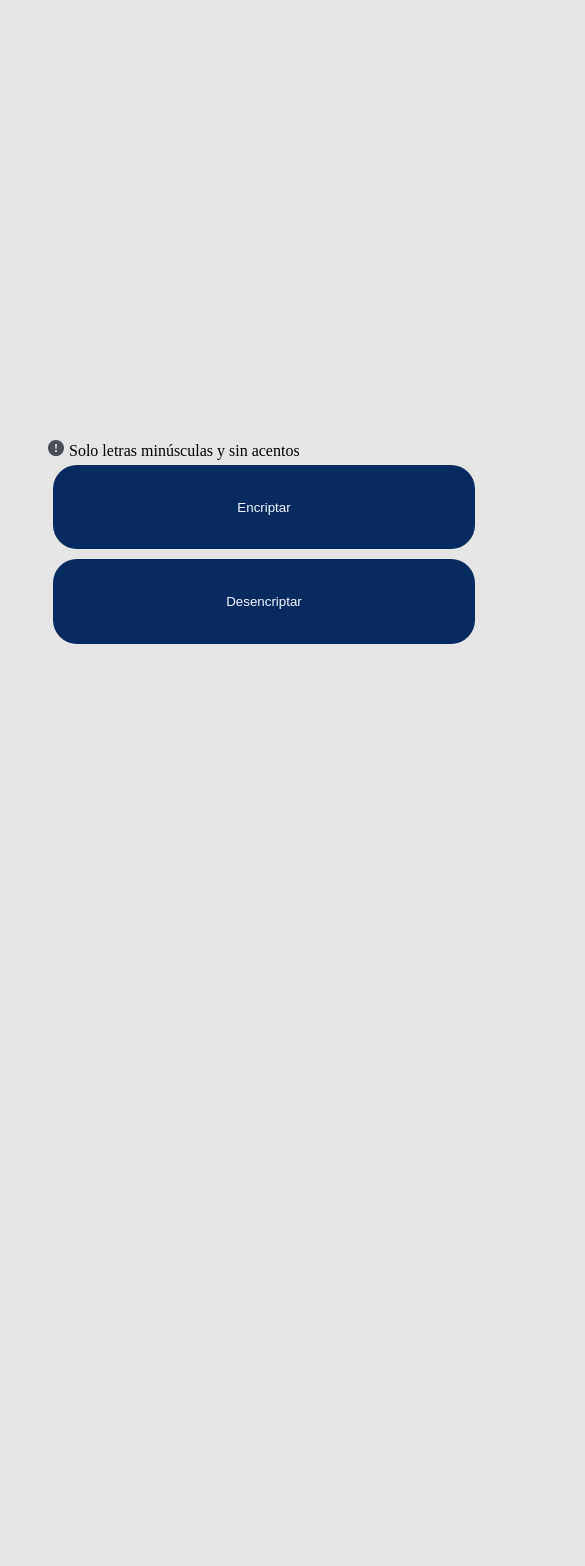
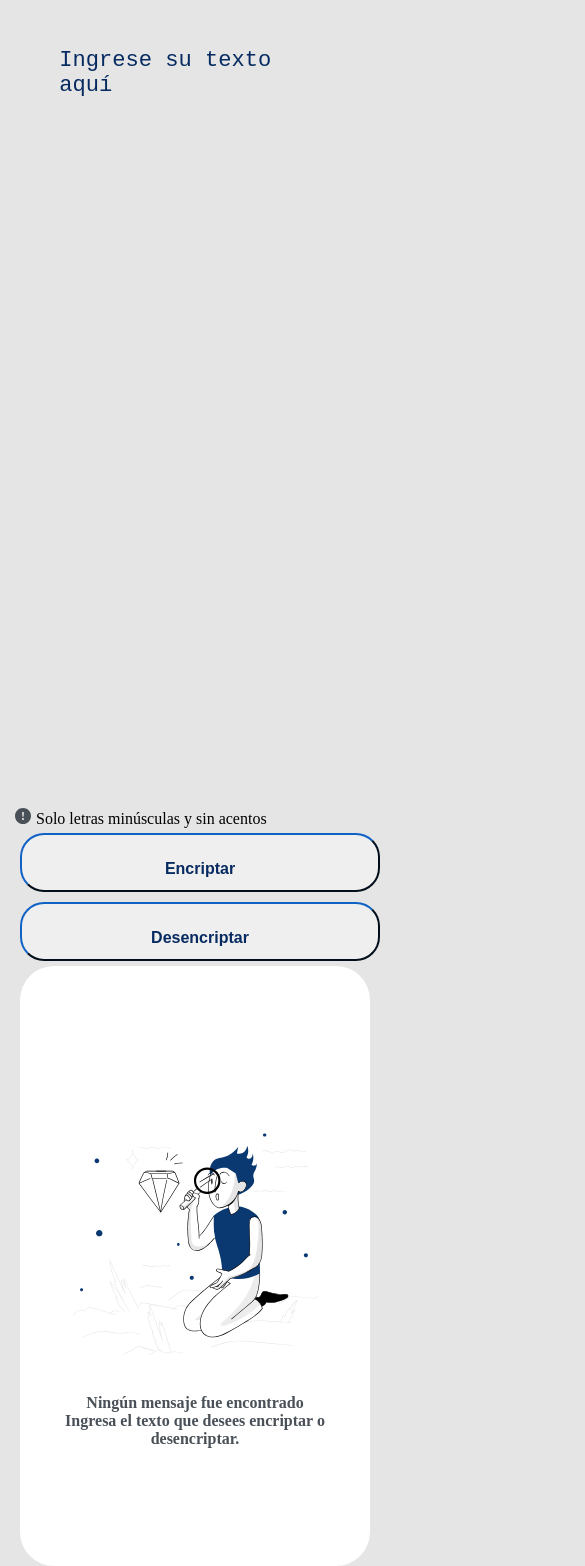
Before and after one commit to ciloachamin/Alura-Latam, a plain HTML site: page Encriptacion/index.html in a window 390 px wide. Shown: the part 112-1678 px from the top of the page, 585 px wide, since content can reach past the window. Before the commit the page ends 844 px from the top, so only its background shows below. Drawn offline with Linux system fonts and the light colour scheme.

Commit message:
Add funcionality with javaScript

```diff
--- a/Encriptacion/css/styles.css
+++ b/Encriptacion/css/styles.css
@@ -2,11 +2,15 @@
     box-sizing: border-box;
     margin: 0;
     padding: 0;
+    max-width: 1500px;
+    margin: 0 auto;
+
 }
 body{
     background-color: #E5E5E5;
     margin-top: 2em;
 }
+
 main{
     display: flex;
     align-items: stretch;
@@ -15,60 +19,149 @@ main{
 section{
     margin: 1em;
 }
+
 .salida-texto{
     background-color: white;
     border-radius: 34px;
-    width: 400px;
+    width: 350px;
+    height: 600px;
+    display: flex;
+    flex-direction: column;
+    justify-content: space-evenly;
+    align-items: center;
+}
+.salida-text{
+    background-color: white;
+    border-radius: 34px;
     overflow: auto;
+    width: 350px;
 }
 
-.salida-texto p{
-    background-color: white;
+#text-result{
     margin: 10px;
     font-size: 1.25em;
+    color: #495057;
+}
+
+
+.salida-texto p{
+    font-size: 1em;
     font-weight: bold;
     text-align: center;
+    color: #495057;
 }
+
 .items:before{
     content:url(../asserts/img/bi_exclamation-circle-fill.svg);
     margin-right: 5px;
 }
-img {
-    display: block;
-    width: 60%;
-    margin-left: auto;
-    margin-right: auto;
+.content-img{
+    width: auto;
+    height: 300px;
+    display: flex;
+    justify-content: space-evenly;
 
-  }
-.img-salida{
-    margin-top: 6em;
+
+}
+.img-salida  {
+    width: 70%;
+
+}
+
+.ingreso-texto{
+    margin: auto;
 }
 textarea{
     background-color: #E5E5E5;
     width: 650px;
+    resize: none;
+    outline:none;
+    border: none;
     height: 500px;
-    border: none;
+    color: #072B61;
+    font-size: 2em;
+    padding: 2em;
 }
 textarea::placeholder {
     color: #072B61;
-    font-size: 2em;
-    margin-top: 3em;
 }
 
 .btn{
+    border-color:   #0A3871;
+    color: #072B61;
+    border-radius: 24px;
+    width: 50vh;
+    height: 10vh;
+    margin: 5px;
+    padding: 25px;
+    text-align: center;
+    font-size: 1em;
+    font-weight: bolder;
+}
+.btn-copiar{
+    width: 100%;
+}
+.btn:hover{
     background-color: #072B61;
     color: aliceblue;
     border: none;
-    width: 50vh;
-    height: 10vh;
-    border-radius: 24px;
-    margin: 5px;
 }
-.btn-copiar{
-    background-color: aliceblue;
-    border-color:   #072B61;
-    width: 50vh;
-    height: 10vh;
-    border-radius: 24px;
-    margin: 5px;
+
+@media only screen and (max-width: 1200px) {
+    main{
+        display: flex;
+        flex-direction: column;
+        justify-content: space-evenly;
+
+    }
+    textarea{
+        width: 100%;
+        height: 800px;
+    }
+    .btn{
+        width: 30vh;
+        height: 7vh;
+    }
+
+    .salida-texto{
+        margin: 10%;
+        width: auto;
+    }
 }
+@media only screen and (max-width: 900px) {
+
+    .btn{
+        width: 100%;
+    }
+    .ingreso-texto{
+        margin: 15px;
+    }
+
+
+}
+
+
+
+
+
+@media only screen and (max-width: 450px) {
+    main{
+        display: flex;
+        flex-direction: column;
+        justify-content: space-evenly;
+    }
+    textarea{
+        width: 360px;
+        font-size: 1.7em;
+    }
+    .ingreso-texto{
+        margin: auto;
+    }
+
+    .btn{
+       width: 100%;
+    }
+    .salida-texto{
+        margin: auto;
+    }
+}
--- a/Encriptacion/index.html
+++ b/Encriptacion/index.html
@@ -14,7 +14,7 @@
             <img src="asserts/img/Logo.png" alt="logo-alura">
         </section>
         <section class="ingreso-texto">
-                <textarea  id="textAreas"  required placeholder="Ingrese su texto aqui"></textarea>
+                <textarea  id="textAreas"  required placeholder="Ingrese su texto aquí"></textarea>
                 <p class="items">Solo letras minúsculas y sin acentos</p>
 
                 <button id="btn-encriptar" class="btn">Encriptar</button>
@@ -22,10 +22,19 @@
 
         </section>
         <section class="salida-texto">
-            <img  class="img-salida text-decrypt" src="asserts/img/Muñeco.svg" alt="Imagen de buscador">
-            <p class="text-decrypt" >Ningún mensaje fue encontrado</p>
-            <p class="text-decrypt" id="text-encrypt">Ingresa el texto que desees encriptar o desencriptar.</p>
-            <button id="btn-copiar" class="btn-copiar">copiar</button>
+            <div class="salida-text">
+               <div class="wrapper">
+                <div id="text-result"></div>
+               </div>
+                <div class="text-decrypt">
+                    <div class="content-img">
+                        <img  class="img-salida text-decrypt" src="asserts/img/Muñeco.svg" alt="Imagen de buscador">
+                    </div>
+                    <p class="text-decrypt" >Ningún mensaje fue encontrado</p>
+                    <p class="text-decrypt">Ingresa el texto que desees encriptar o desencriptar.</p>
+                </div>
+            </div>
+            <button id="btn-copiar" class="btn btn-copiar">Copiar</button>
         </section>
     </main>
     <script src="js/app.js"></script>
--- a/Encriptacion/js/app.js
+++ b/Encriptacion/js/app.js
@@ -2,27 +2,45 @@ const btnEncrypt = document.getElementById("btn-encriptar");
 const btnDecrypt = document.getElementById("btn-desencriptar");
 const btnCopy=document.getElementById("btn-copiar");
 const inMessage = document.getElementById("textAreas");
-const textEncrypt =document.getElementById("text-encrypt")
+const textEncrypt =document.getElementById("text-result")
 
-
+btnCopy.style.display="none";
 
 btnEncrypt.addEventListener("click", () => {
-    hideElements();
+    hasText();
     textEncrypt.textContent=encrypt(inMessage.value);
     textEncrypt.style.visibility='visible';
+    inMessage.value="";
 });
 
 function hideElements(){
   const elements=document.getElementsByClassName("text-decrypt");
   for (const element of elements) {
-    element.style.visibility = "hidden";
+    element.style.display= "none";
   }
+  btnCopy.style.display="block";
+}
+function showElements(){
+    const elements=document.getElementsByClassName("text-decrypt");
+    for (const element of elements) {
+      element.style.display= "block";
+    }
+    btnCopy.style.display="none";
+}
+
+function hasText() {
+    if (inMessage.value === "") {
+        showElements();
+      }else{
+        hideElements();
+      }
 }
 
 btnDecrypt.addEventListener("click", () => {
-  hideElements();
+  hasText();
   textEncrypt.textContent=decrypt(inMessage.value);
   textEncrypt.style.visibility='visible';
+  inMessage.value="";
 });
 
 btnCopy.addEventListener("click", () => {
```
